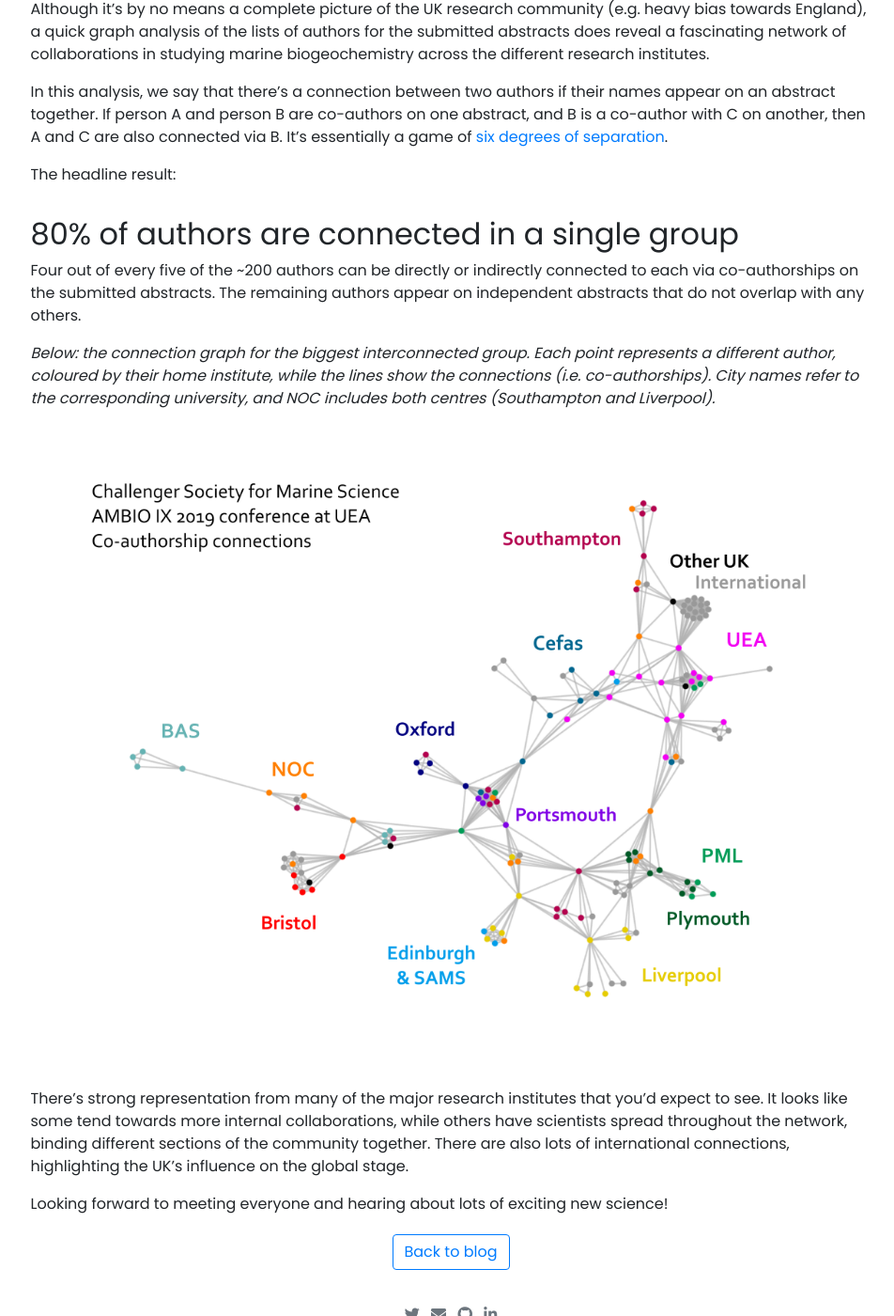
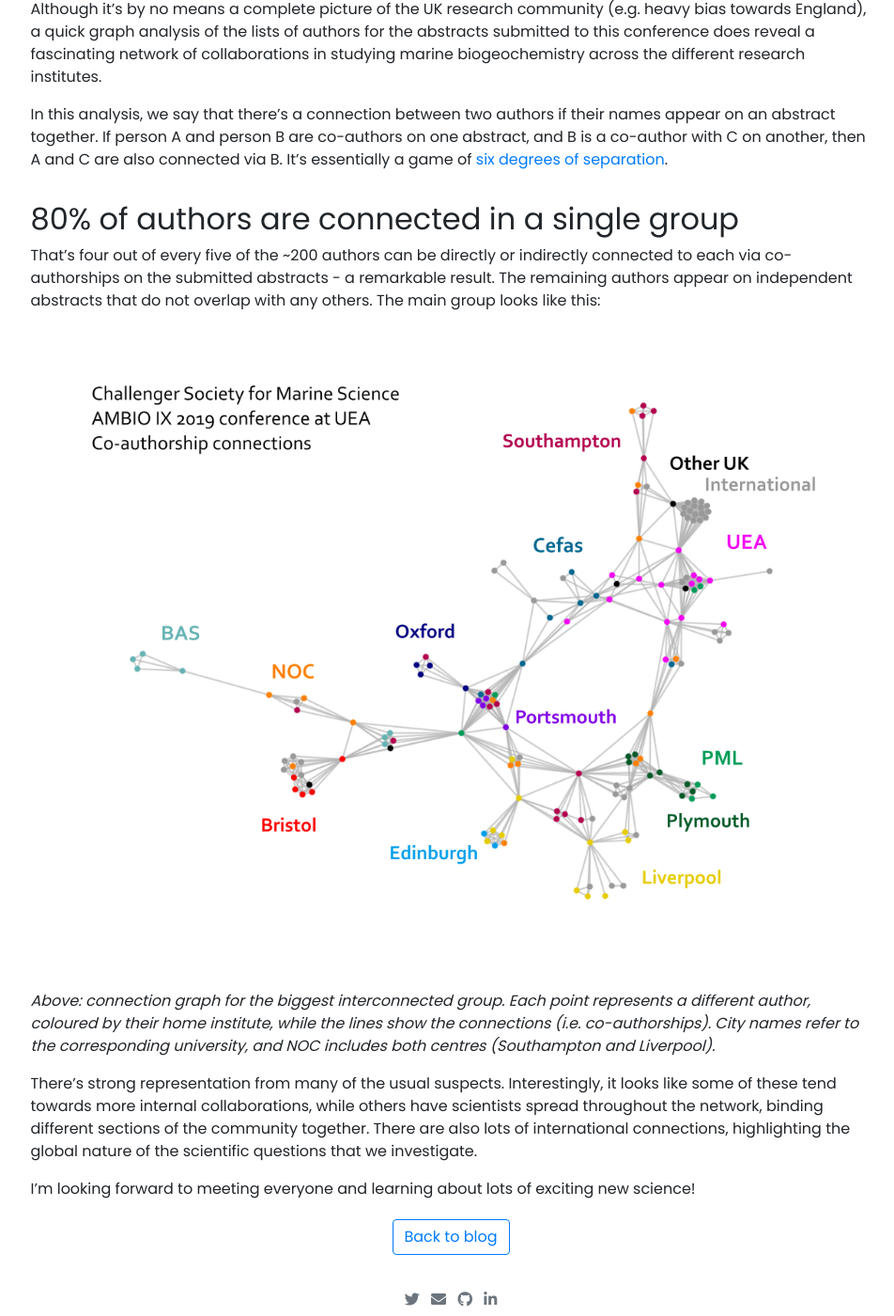
Before and after one commit to mvdh7/mvdh7.github.io, a Jekyll site: the page built from _posts/2019-06-24-challenger-ambio-presenters.md, in a window 1280 px wide and 1400 px high, scrolled down 305 px. Shown: the whole window at 94% size, without its empty margins (160-1112 px from the left). Built offline with Jekyll 4.4.1, drawn with Linux system fonts in a browser that asks for light colours; nearby versions of some CDN libraries; our own code applies the rules of GitHub Pages for plain Markdown files; comment, search, counter and statistics services are not loaded; some of the changed text lies outside the part shown.

Commit message:
Updates to AMBIO

```diff
--- a/_posts/2019-06-24-challenger-ambio-presenters.md
+++ b/_posts/2019-06-24-challenger-ambio-presenters.md
@@ -1,31 +1,29 @@
 ---
-title: AMBIO conference author network
+title: AMBIO IX conference author network
 tags: AMBIO
 style: outline
 color: danger
-description: Switching data between Python and MATLAB, and using both together.
+description: Abstact submissions reveal the interconnected nature of marine biogeochemical research in the UK.
 comments: true
 ---
 
 The [Challenger Society's](https://www.challenger-society.org.uk/) *Advances in Marine Biogeochemistry IX* conference kicks off here at UEA later today.
 
-Although it's by no means a complete picture of the UK research community (e.g. heavy bias towards England), a quick graph analysis of the lists of authors for the submitted abstracts does reveal a fascinating network of collaborations in studying marine biogeochemistry across the different research institutes.
+Although it's by no means a complete picture of the UK research community (e.g. heavy bias towards England), a quick graph analysis of the lists of authors for the abstracts submitted to this conference does reveal a fascinating network of collaborations in studying marine biogeochemistry across the different research institutes.
 
 In this analysis, we say that there's a connection between two authors if their names appear on an abstract together. If person A and person B are co-authors on one abstract, and B is a co-author with C on another, then A and C are also connected via B. It's essentially a game of [six degrees of separation](https://en.wikipedia.org/wiki/Six_degrees_of_separation).
 
-The headline result:
-
 ## 80% of authors are connected in a single group
 
-Four out of every five of the ~200 authors can be directly or indirectly connected to each via co-authorships on the submitted abstracts. The remaining authors appear on independent abstracts that do not overlap with any others.
-
-*Below: the connection graph for the biggest interconnected group. Each point represents a different author, coloured by their home institute, while the lines show the connections (i.e. co-authorships). City names refer to the corresponding university, and NOC includes both centres (Southampton and Liverpool).*
+That's four out of every five of the ~200 authors can be directly or indirectly connected to each via co-authorships on the submitted abstracts - a remarkable result. The remaining authors appear on independent abstracts that do not overlap with any others. The main group looks like this:
 
 ![Graph of AMBIO abstract author institutes](https://raw.githubusercontent.com/mvdh7/mvdh7.github.io/master/images/blog/AMBIOinstitutes.png "Graph of AMBIO abstract author institutes.")
 
-There's strong representation from many of the major research institutes that you'd expect to see. It looks like some tend towards more internal collaborations, while others have scientists spread throughout the network, binding different sections of the community together. There are also lots of international connections, highlighting the UK's influence on the global stage.
+*Above: connection graph for the biggest interconnected group. Each point represents a different author, coloured by their home institute, while the lines show the connections (i.e. co-authorships). City names refer to the corresponding university, and NOC includes both centres (Southampton and Liverpool).*
 
-Looking forward to meeting everyone and hearing about lots of exciting new science!
+There's strong representation from many of the usual suspects. Interestingly, it looks like some of these tend towards more internal collaborations, while others have scientists spread throughout the network, binding different sections of the community together. There are also lots of international connections, highlighting the global nature of the scientific questions that we investigate.
+
+I'm looking forward to meeting everyone and learning about lots of exciting new science!
 
 {% if page.comments %}
 <div id="disqus_thread"></div>
```
Also changed, not shown: images/blog/AMBIOinstitutes.png.
